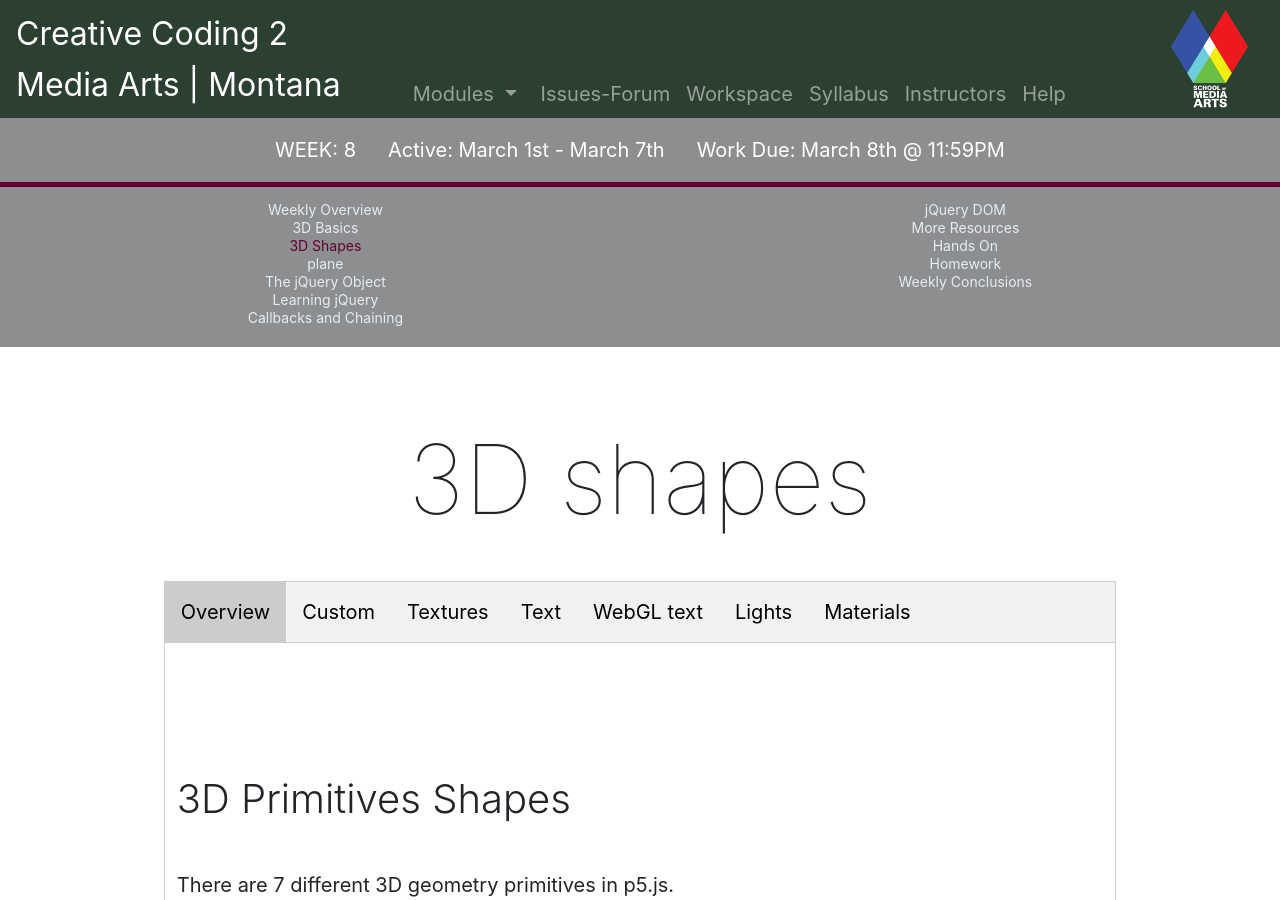
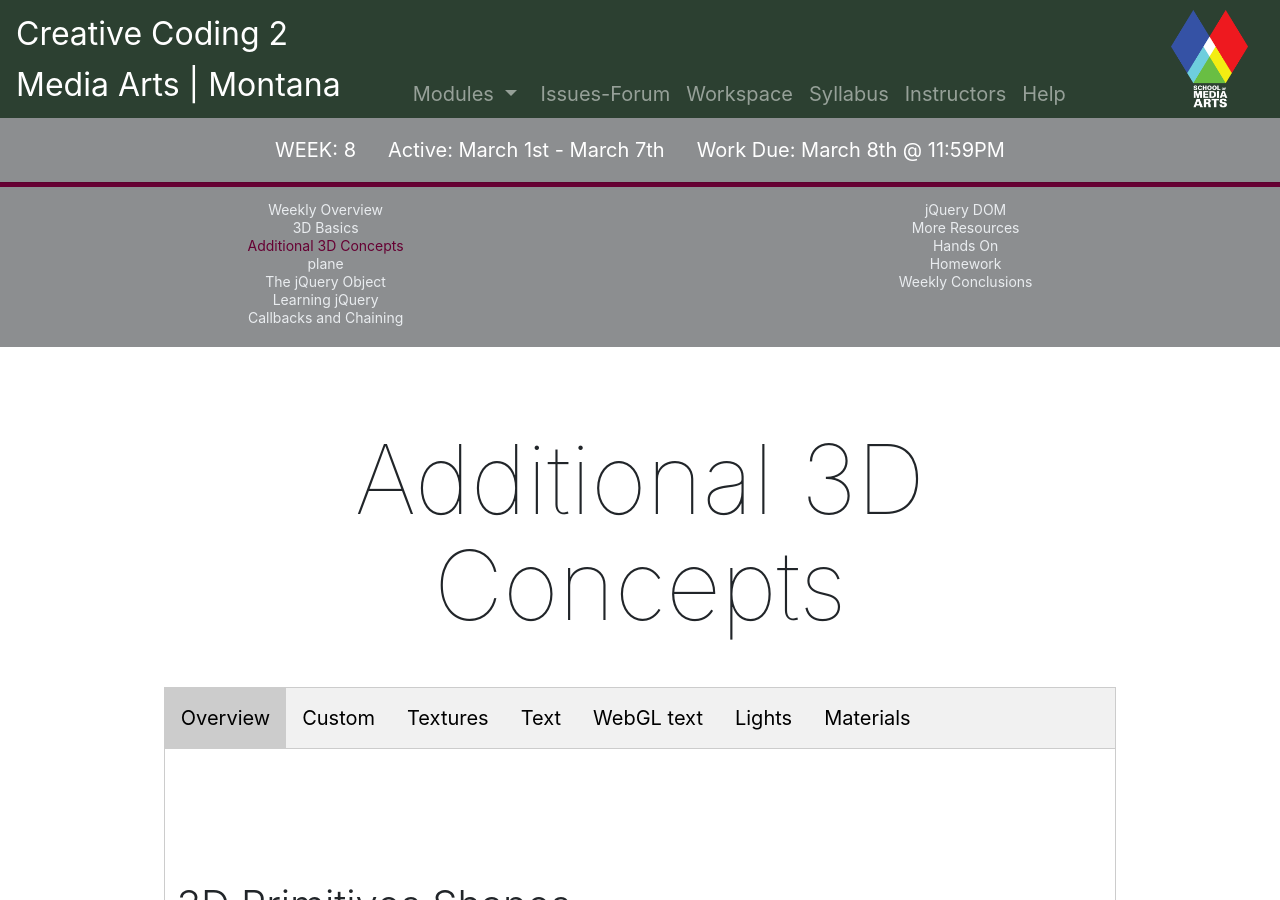
Before and after one commit to Montana-Media-Arts/220-creative-coding2-Spring2021, a Jekyll site: the page built from modules/week-8/_posts/2001-02-01-additional-3D-concepts.md, in a window 1280 px wide and 900 px high. Built offline with Jekyll 4.4.1, drawn with Linux system fonts in a browser that asks for light colours; nearby versions of some CDN libraries; comment, search, counter and statistics services are not loaded.

Commit message:
updated naming

```diff
--- a/modules/week-8/_posts/2001-02-01-3D-shapes.md
+++ b/modules/week-8/_posts/2001-02-01-additional-3D-concepts.md
@@ -1,10 +1,10 @@
 ---
-title: 3D Shapes
+title: Additional 3D Concepts
 module: 8
 jotted: false
 ---
 
-# 3D shapes
+# Additional 3D Concepts
 
 <div class="tab">
   <button class="tablinks active" onclick="openTab(event, 'Overview')">Overview</button>
```
